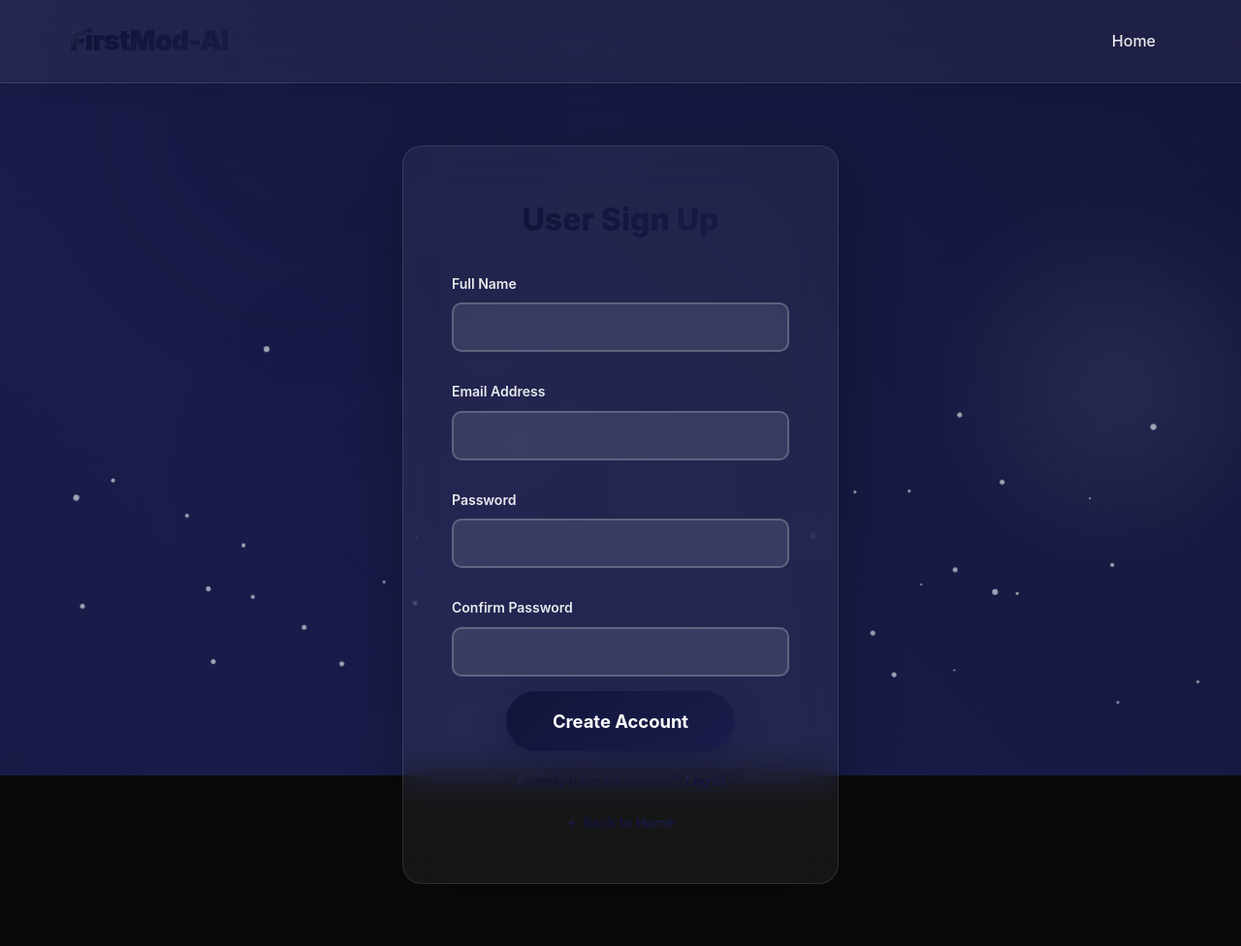
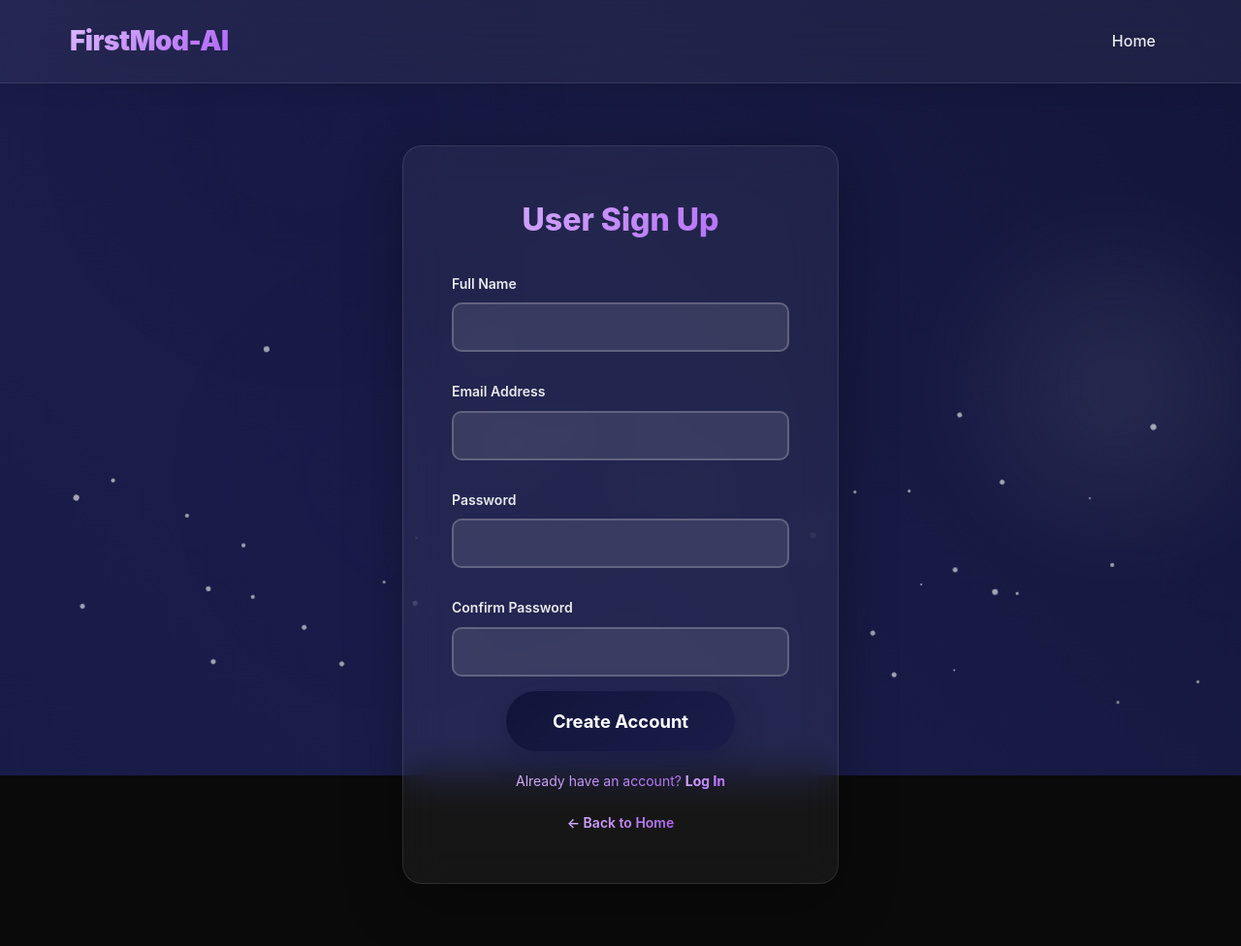
Before and after one commit to Ronnnnnnnnnnnnnn/FYP-25-S3-23, a Flask app: page /signup in a window 1280 px wide. Shown: the whole page at 97% size. Run offline with Flask 3, Linux system fonts and the light colour scheme.

Commit message:
Update all gradient animations to use white to purple gradient - Change all animated gradient texts to use linear-gradient(135deg, #fff 0%, #a855f7 100%) - Apply consistent gradient across all pages

```diff
--- a/static/style.css
+++ b/static/style.css
@@ -292,7 +292,7 @@ body {
 
 .dashboard-container h2 {
   color: white;
-  background: linear-gradient(135deg, #F8F8F9 0%, #111439 50%, #1a1d4a 100%);
+  background: linear-gradient(135deg, #fff 0%, #a855f7 100%);
   -webkit-background-clip: text;
   -webkit-text-fill-color: transparent;
   background-clip: text;
@@ -320,7 +320,7 @@ body {
 
 .profile-card h3 {
   color: white;
-  background: linear-gradient(135deg, #F8F8F9 0%, #111439 50%, #1a1d4a 100%);
+  background: linear-gradient(135deg, #fff 0%, #a855f7 100%);
   -webkit-background-clip: text;
   -webkit-text-fill-color: transparent;
   background-clip: text;
@@ -515,7 +515,7 @@ body {
   margin-bottom: 15px;
   color: white;
   font-weight: 700;
-  background: linear-gradient(135deg, #F8F8F9 0%, #111439 50%, #1a1d4a 100%);
+  background: linear-gradient(135deg, #fff 0%, #a855f7 100%);
   -webkit-background-clip: text;
   -webkit-text-fill-color: transparent;
   background-clip: text;
@@ -860,7 +860,7 @@ body {
   color: white;
   font-size: 32px;
   font-weight: 800;
-  background: linear-gradient(135deg, #F8F8F9 0%, #111439 50%, #1a1d4a 100%);
+  background: linear-gradient(135deg, #fff 0%, #a855f7 100%);
   -webkit-background-clip: text;
   -webkit-text-fill-color: transparent;
   background-clip: text;
@@ -959,7 +959,7 @@ textarea:focus {
 }
 
 .toggle-text.gradient-text {
-  background: linear-gradient(135deg, #F8F8F9 0%, #111439 50%, #1a1d4a 100%);
+  background: linear-gradient(135deg, #fff 0%, #a855f7 100%);
   -webkit-background-clip: text;
   -webkit-text-fill-color: transparent;
   background-clip: text;
@@ -973,7 +973,7 @@ textarea:focus {
   text-decoration: none;
   font-weight: 600;
   transition: color 0.3s;
-  background: linear-gradient(135deg, #F8F8F9 0%, #111439 50%, #1a1d4a 100%);
+  background: linear-gradient(135deg, #fff 0%, #a855f7 100%);
   -webkit-background-clip: text;
   -webkit-text-fill-color: transparent;
   background-clip: text;
@@ -1236,7 +1236,7 @@ textarea:focus {
   font-weight: 900;
   color: white;
   letter-spacing: -0.02em;
-  background: linear-gradient(135deg, #F8F8F9 0%, #111439 50%, #1a1d4a 100%);
+  background: linear-gradient(135deg, #fff 0%, #a855f7 100%);
   -webkit-background-clip: text;
   -webkit-text-fill-color: transparent;
   background-clip: text;
@@ -1346,7 +1346,7 @@ textarea:focus {
   margin: 0 auto 1.5rem;
   line-height: 1.1;
   letter-spacing: -0.02em;
-  background: linear-gradient(135deg, #F8F8F9 0%, #111439 50%, #1a1d4a 100%);
+  background: linear-gradient(135deg, #fff 0%, #a855f7 100%);
   -webkit-background-clip: text;
   -webkit-text-fill-color: transparent;
   background-clip: text;
@@ -1447,7 +1447,7 @@ textarea:focus {
   font-size: 3rem;
   font-weight: 800;
   margin-bottom: 1rem;
-  background: linear-gradient(135deg, #F8F8F9 0%, #111439 50%, #1a1d4a 100%);
+  background: linear-gradient(135deg, #fff 0%, #a855f7 100%);
   -webkit-background-clip: text;
   -webkit-text-fill-color: transparent;
   background-clip: text;
--- a/templates/faceswap.html
+++ b/templates/faceswap.html
@@ -245,7 +245,7 @@
             font-size: 3.5rem;
             font-weight: 900;
             margin-bottom: 1rem;
-            background: linear-gradient(135deg, #F8F8F9 0%, #111439 50%, #1a1d4a 100%);
+            background: linear-gradient(135deg, #fff 0%, #a855f7 100%);
             -webkit-background-clip: text;
             -webkit-text-fill-color: transparent;
             background-clip: text;
@@ -330,7 +330,7 @@
             font-size: 2rem;
             font-weight: 800;
             margin-bottom: 0.5rem;
-            background: linear-gradient(135deg, #F8F8F9 0%, #111439 50%, #1a1d4a 100%);
+            background: linear-gradient(135deg, #fff 0%, #a855f7 100%);
             -webkit-background-clip: text;
             -webkit-text-fill-color: transparent;
             background-clip: text;
--- a/templates/fomd.html
+++ b/templates/fomd.html
@@ -245,7 +245,7 @@
             font-size: 3.5rem;
             font-weight: 900;
             margin-bottom: 1rem;
-            background: linear-gradient(135deg, #F8F8F9 0%, #111439 50%, #1a1d4a 100%);
+            background: linear-gradient(135deg, #fff 0%, #a855f7 100%);
             -webkit-background-clip: text;
             -webkit-text-fill-color: transparent;
             background-clip: text;
@@ -330,7 +330,7 @@
             font-size: 2rem;
             font-weight: 800;
             margin-bottom: 0.5rem;
-            background: linear-gradient(135deg, #F8F8F9 0%, #111439 50%, #1a1d4a 100%);
+            background: linear-gradient(135deg, #fff 0%, #a855f7 100%);
             -webkit-background-clip: text;
             -webkit-text-fill-color: transparent;
             background-clip: text;
--- a/templates/makeittalk.html
+++ b/templates/makeittalk.html
@@ -245,7 +245,7 @@
             font-size: 3.5rem;
             font-weight: 900;
             margin-bottom: 1rem;
-            background: linear-gradient(135deg, #F8F8F9 0%, #111439 50%, #1a1d4a 100%);
+            background: linear-gradient(135deg, #fff 0%, #a855f7 100%);
             -webkit-background-clip: text;
             -webkit-text-fill-color: transparent;
             background-clip: text;
@@ -330,7 +330,7 @@
             font-size: 2rem;
             font-weight: 800;
             margin-bottom: 0.5rem;
-            background: linear-gradient(135deg, #F8F8F9 0%, #111439 50%, #1a1d4a 100%);
+            background: linear-gradient(135deg, #fff 0%, #a855f7 100%);
             -webkit-background-clip: text;
             -webkit-text-fill-color: transparent;
             background-clip: text;
```
